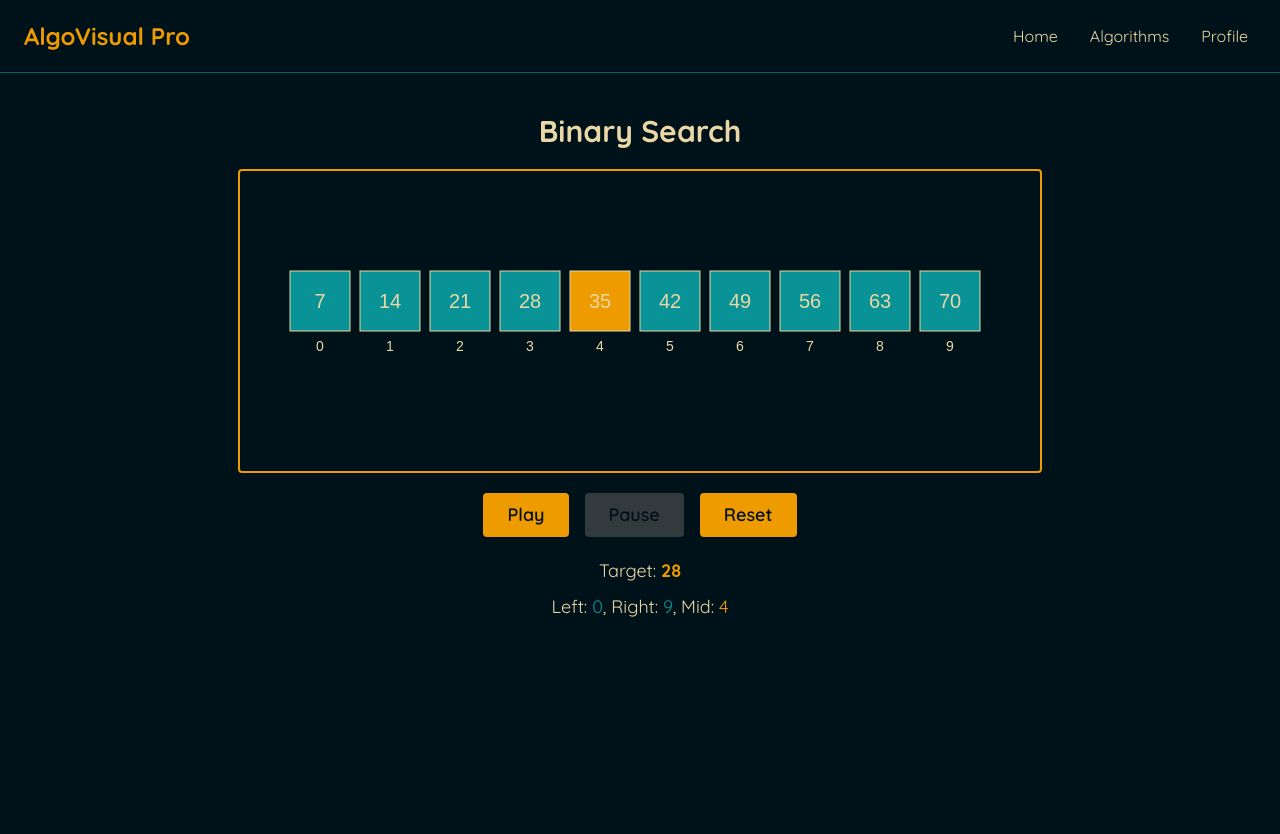
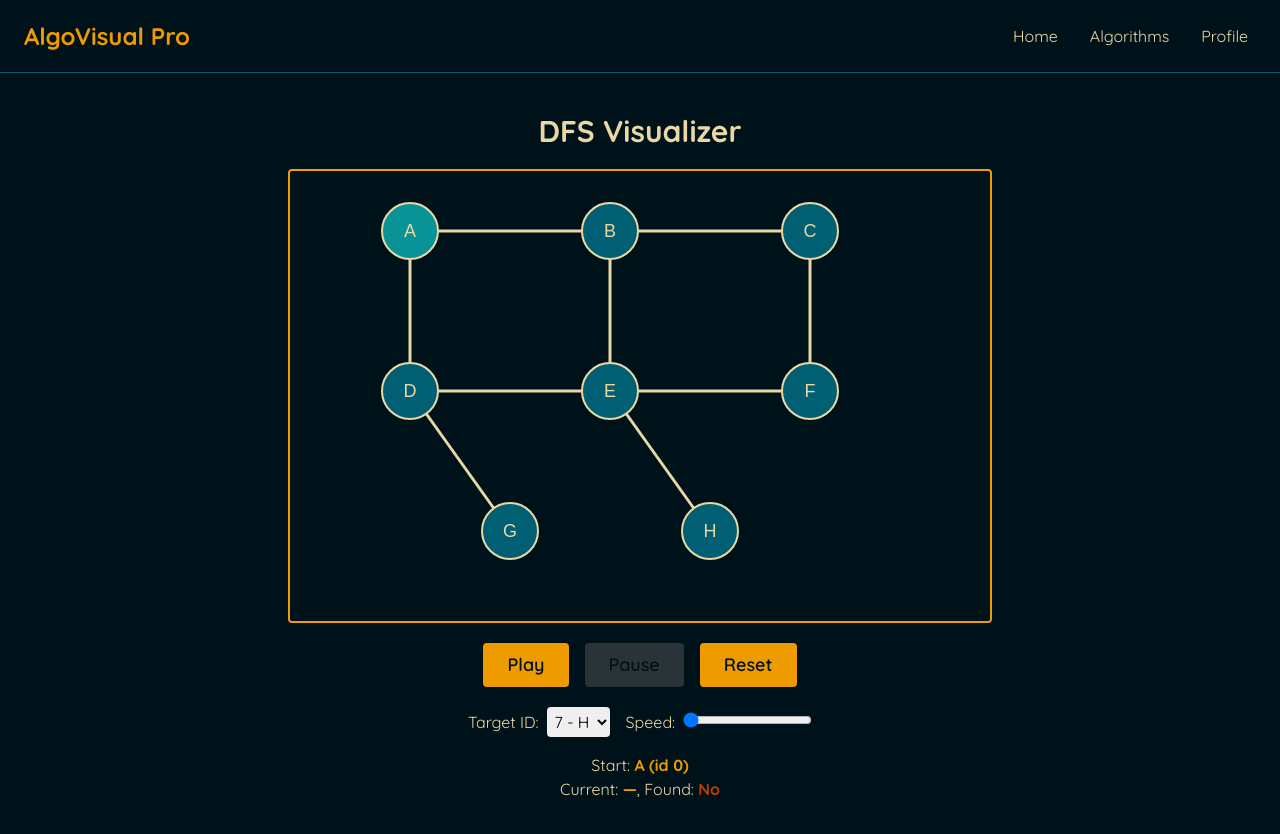
Before and after one commit to AnyaH0831/algovisual-pro, a React (Create React App) app: page / in a window 1280 px wide. Shown: the top 834 px of the page. Before the commit the page ends 800 px from the top, so only its background shows below. Built offline with nearby package versions, Linux system fonts and the light colour scheme.

Commit message:
new algorithm

```diff
--- a/src/App.js
+++ b/src/App.js
@@ -1,6 +1,7 @@
 import Home from './pages/Home';
 import Navbar from './components/Navbar';
 import BinarySearchVisualizer from './pages/BinarySearchVisualizer';
+import DFSVisualizer from './pages/DFSVisualizer';
 
 function App() {
   return (
@@ -8,7 +9,9 @@ function App() {
       <Navbar />
       <div className="content">
           {/* <Home /> */}
-          <BinarySearchVisualizer/>
+          {/* <BinarySearchVisualizer/> */}
+          <DFSVisualizer/>
+
       </div>
     </div>
   );
--- a/src/pages/BinarySearchVisualizer.js
+++ b/src/pages/BinarySearchVisualizer.js
@@ -57,7 +57,6 @@ function BinarySearchVisualizer(){
             }else{
                 ctx.fillStyle = COLORS.darkTeal;
             }
-
 
             ctx.fillRect(x,y,boxWidth,boxHeight);
             ctx.strokeStyle = COLORS.vanillaCustard;
--- /dev/null
+++ b/src/pages/DFSVisualizer.js
@@ -0,0 +1,199 @@
+import {useState, useEffect, useRef} from 'react'
+
+const COLORS = {
+    inkblack:'#001219ff',
+    darkTeal: '#005f73ff',
+    darkCyan: '#0a9396ff',
+    pineTeal: '#004733ff',
+    dustyOlive: '#75906dff',
+    vanillaCustard: '#e9d8a6ff',
+    goldenOrange: '#ee9b00ff',
+    rustySpice: '#bb3e03ff',
+    oxidizedIron: '#ae2012ff',
+    mahoganyRed: '#a5211cff'
+};
+
+function DFSVisualizer(){
+
+    const initialNodes = [
+        {id: 0, x: 120, y: 60, label: 'A'},
+        {id: 1, x: 320, y: 60, label: 'B'},
+        {id: 2, x: 520, y: 60, label: 'C'},
+        {id: 3, x: 120, y: 220, label: 'D'},
+        {id: 4, x: 320, y: 220, label: 'E'},
+        {id: 5, x: 520, y: 220, label: 'F'},
+        {id: 6, x: 220, y: 360, label: 'G'},
+        {id: 7, x: 420, y: 360, label: 'H'}
+    ];
+
+    const adjacency = {
+        0: [1,3],
+        1: [0,2,4],
+        2: [1,5],
+        3: [0,4,6],
+        4: [1,3,5,7],
+        5: [2,4],
+        6: [3],
+        7: [4]
+    };
+
+    const [nodes] = useState(initialNodes);
+    const [edges] = useState(() => {
+        const e = [];
+        Object.keys(adjacency).forEach(k => {
+            adjacency[k].forEach(nb => {
+                const a = Number(k), b = Number(nb);
+                if (a < b) e.push([a,b]);
+            })
+        });
+        return e;
+    });
+
+    const [start] = useState(0);
+    const [target, setTarget] = useState(7);
+    const [isPlaying, setIsPlaying] = useState(false);
+    const [speed, setSpeed] = useState(1);
+
+    const [visited, setVisited] = useState(() => Array(nodes.length).fill(false));
+    const [stack, setStack] = useState([start]);
+    const [current, setCurrent] = useState(null);
+    const [found, setFound] = useState(false);
+    const canvasRef = useRef(null);
+
+    const draw = () => {
+        const canvas = canvasRef.current;
+        if (!canvas) return;
+        const ctx = canvas.getContext('2d');
+        ctx.clearRect(0,0,canvas.width,canvas.height);
+
+        ctx.lineWidth = 3;
+        ctx.strokeStyle = COLORS.vanillaCustard;
+        edges.forEach(([a,b]) => {
+            const na = nodes[a], nb = nodes[b];
+            ctx.beginPath();
+            ctx.moveTo(na.x, na.y);
+            ctx.lineTo(nb.x, nb.y);
+            ctx.stroke();
+        });
+
+        nodes.forEach(n => {
+            const r = 28;
+            let fill = COLORS.darkTeal;
+            if (n.id === current) fill = COLORS.goldenOrange;
+            else if (visited[n.id]) fill = COLORS.dustyOlive;
+            else if (stack.includes(n.id)) fill = COLORS.darkCyan;
+
+            ctx.fillStyle = fill;
+            ctx.beginPath();
+            ctx.arc(n.x, n.y, r, 0, Math.PI*2);
+            ctx.fill();
+            ctx.strokeStyle = COLORS.vanillaCustard;
+            ctx.lineWidth = 2;
+            ctx.stroke();
+
+            ctx.fillStyle = COLORS.vanillaCustard;
+            ctx.font = '18px Arial';
+            ctx.textAlign = 'center';
+            ctx.fillText(n.label, n.x, n.y + 6);
+        });
+    };
+
+    useEffect(() => { draw(); }, [nodes, edges, visited, stack, current]);
+
+    const handlePlay = () => { if (!found) setIsPlaying(true); }
+    const handlePause = () => { setIsPlaying(false); }
+    const handleReset = () => {
+        setIsPlaying(false);
+        setVisited(Array(nodes.length).fill(false));
+        setStack([start]);
+        setCurrent(null);
+        setFound(false);
+    }
+
+    // DFS stepper
+    useEffect(() => {
+        if (!isPlaying) return;
+        if (stack.length === 0) { setIsPlaying(false); return; }
+        if (found) { setIsPlaying(false); return; }
+
+        const delay = Math.max(50, 700 / speed);
+        const timer = setTimeout(() => {
+            const s = [...stack];
+            const node = s.pop();
+            setStack(s);
+            setCurrent(node);
+
+            setVisited(prev => {
+                if (prev[node]) return prev;
+                const copy = [...prev];
+                copy[node] = true;
+                return copy;
+            });
+
+            if (node === target) {
+                setFound(true);
+                setIsPlaying(false);
+                setTimeout(() => alert(`Found target ${nodes[node].label} (id ${node})`), 50);
+                return;
+            }
+
+            const neighbors = (adjacency[node] || []).slice().reverse();
+            neighbors.forEach(nb => {
+                setVisited(prev => prev);
+                setStack(prev => {
+                    if (prev.includes(nb) || visited[nb]) return prev;
+                    return [...prev, nb];
+                });
+            });
+
+        }, delay);
+
+        return () => clearTimeout(timer);
+    }, [isPlaying, stack, speed, found, target]);
+
+    return (
+        <div className="w-full">
+            <h2 className="text-3xl font-bold mb-5 text-center" style={{color: COLORS.vanillaCustard}}>DFS Visualizer</h2>
+            <div className="flex justify-center my-5">
+                <canvas
+                    ref={canvasRef}
+                    width={700}
+                    height={450}
+                    className="rounded"
+                    style={{border: `2px solid ${COLORS.goldenOrange}`}}
+                />
+            </div>
+
+            <div className="flex justify-center gap-4 my-5">
+                <button onClick={handlePlay} disabled={isPlaying || found} className="px-6 py-2 rounded font-semibold transition-all" style={{backgroundColor: isPlaying ? '#555' : COLORS.goldenOrange, color: COLORS.inkblack, cursor: isPlaying ? 'not-allowed' : 'pointer'}}>
+                    Play
+                </button>
+                <button onClick={handlePause} disabled={!isPlaying} className="px-6 py-2 rounded font-semibold transition-all" style={{backgroundColor: !isPlaying ? '#555' : COLORS.goldenOrange, color: COLORS.inkblack, cursor: !isPlaying ? 'not-allowed' : 'pointer'}}>
+                    Pause
+                </button>
+                <button onClick={handleReset} className="px-6 py-2 rounded font-semibold transition-all" style={{backgroundColor: COLORS.goldenOrange, color: COLORS.inkblack}}>
+                    Reset
+                </button>
+            </div>
+
+            <div className="flex justify-center gap-4 items-center">
+                <label style={{color: COLORS.vanillaCustard}}>Target ID:
+                    <select value={target} onChange={e => setTarget(Number(e.target.value))} className="ml-2 p-1 rounded text-black">
+                        {nodes.map(n => <option key={n.id} value={n.id}>{n.id} - {n.label}</option>)}
+                    </select>
+                </label>
+                <label style={{color: COLORS.vanillaCustard}}>Speed:
+                    <input type="range" min="1" max="5" value={speed} onChange={e => setSpeed(Number(e.target.value))} className="ml-2" />
+                </label>
+            </div>
+
+            <div className="text-center mt-4" style={{color: COLORS.vanillaCustard}}>
+                <p>Start: <strong style={{color: COLORS.goldenOrange}}>{nodes[start].label} (id {start})</strong></p>
+                <p>Current: <strong style={{color: COLORS.goldenOrange}}>{current !== null ? nodes[current].label + ` (id ${current})` : '—' }</strong>, Found: <strong style={{color: COLORS.rustySpice}}>{found ? 'Yes' : 'No'}</strong></p>
+            </div>
+        </div>
+    )
+}
+
+
+export default DFSVisualizer;
```
